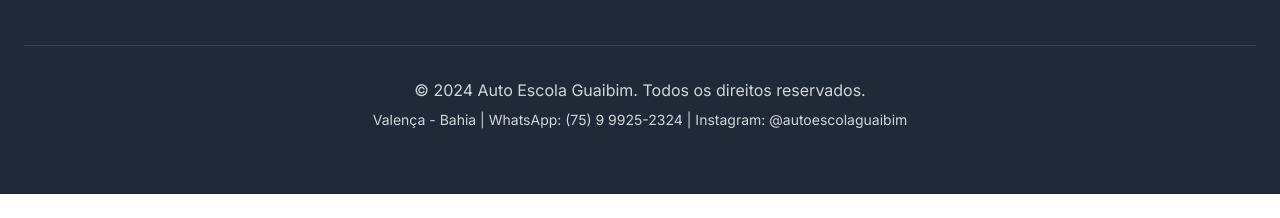
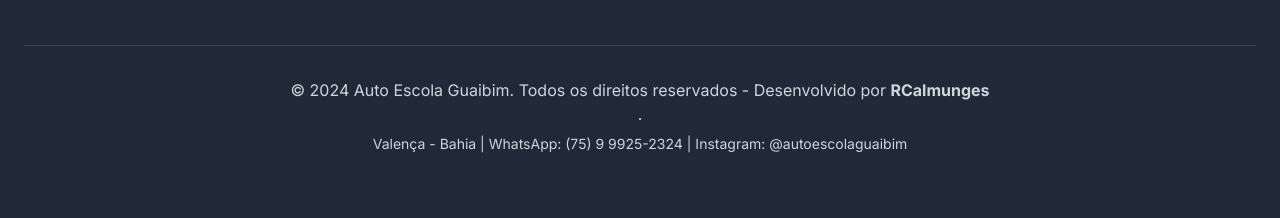
Before and after one commit to robsondti1/autoescola-guaibim, a plain HTML site: page index.html in a window 1280 px wide. Shown: the part 1834-2052 px from the top of the page. Before the commit the page ends 2028 px from the top, so only its background shows below. Drawn offline with nearby package versions, Linux system fonts and the light colour scheme.

Commit message:
Update index.html

```diff
--- a/index.html
+++ b/index.html
@@ -973,7 +973,7 @@
 
             <div class="border-t border-gray-700 mt-12 pt-8">
                 <div class="text-center text-gray-300">
-                    <p>&copy; 2024 Auto Escola Guaibim. Todos os direitos reservados.</p>
+                    <p>&copy; 2024 Auto Escola Guaibim. Todos os direitos reservados - Desenvolvido por <a href="https://github.com/RCalmunges" target="_blank" class="text-primary-yellow hover:text-yellow-400 transition-colors font-bold">RCalmunges</a></p>.</p>
                     <p class="text-sm mt-2">Valença - Bahia | WhatsApp: (75) 9 9925-2324 | Instagram: @autoescolaguaibim</p>
                 </div>
             </div>
```
